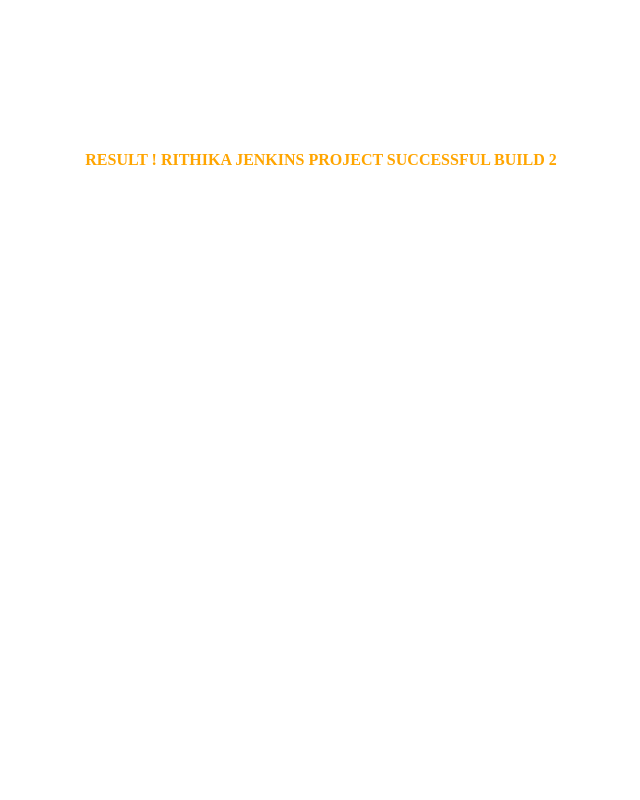
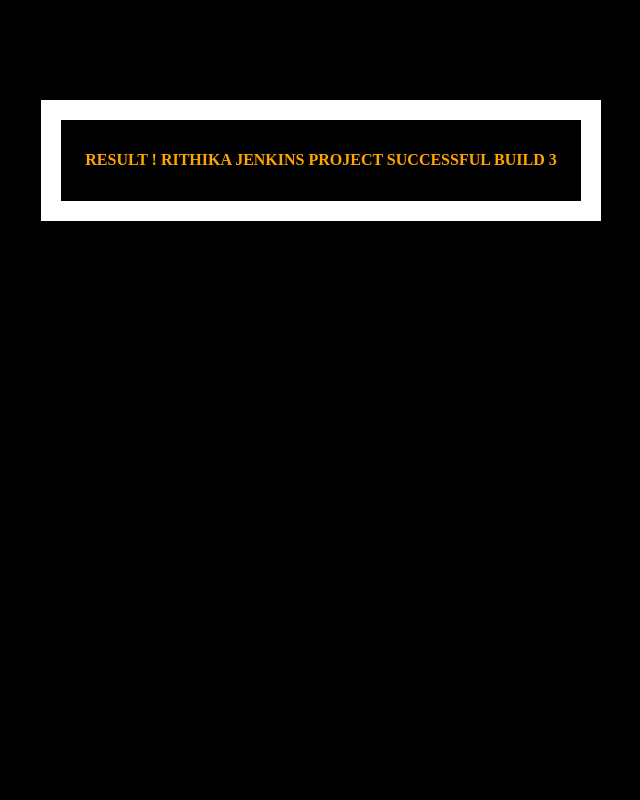
Before and after one commit to RithikaSridharan/demojenkins, a Flask app: page / in a window 1280 px wide. Shown: the whole page, without its empty margins (319-959 px from the left). Run offline with Flask 2, Linux system fonts and the light colour scheme.

Commit message:
Update index.html

```diff
--- a/templates/index.html
+++ b/templates/index.html
@@ -2,7 +2,7 @@
   <head>
     <style type="text/css">
       body {
-        background: white;
+        background: black;
         color: orange;
       }
       div.container {
@@ -21,7 +21,7 @@
   <body>
     <div class="container">
       <h4> Result !
-         Rithika Jenkins project Successful build 2 </h4>
+         Rithika Jenkins project Successful build 3 </h4>
     </div>
   </body>
 </html>
```
